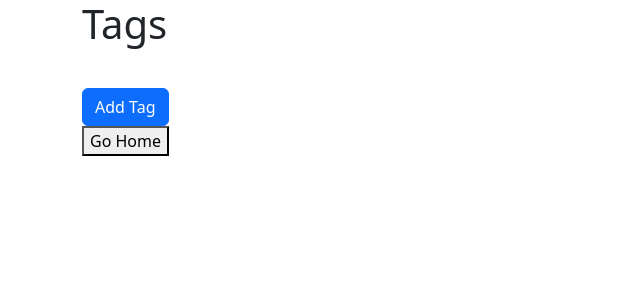
After one commit to SeldomseenSchweig/blogly, a Flask app: page /tags in a window 1280 px wide. The commit adds this page. Shown: the top 300 px of the page, without its empty margins (0-640 px from the left). Run offline with Flask 2, Linux system fonts and the light colour scheme; data that the repository does not hold is empty.

Commit message:
added tags, links on tags, forms to tag page

```diff
--- a/app.py
+++ b/app.py
@@ -4,7 +4,7 @@
 from crypt import methods
 from pdb import post_mortem
 from flask import Flask, request, redirect, render_template, flash
-from models import db, connect_db, User, Post
+from models import db, connect_db, User, Post, Tag, PostTag
 from utilities import is_empty, make_user, make_post
 from datetime import datetime
 
@@ -150,3 +150,52 @@ def delete_post(post_id):
     Post.query.filter_by(id=post_id).delete()
     db.session.commit()
     return redirect(f'/{user_id}')
+
+
+
+
+@app.route('/tags')
+def list_of_tags():
+    """ Lists all tags, with links to the tag detail page. """
+    tags = Tag.query.all()
+    return render_template('tags.html', tags=tags)
+
+
+# GET /tags/[tag-id]
+@app.route('/tags/<tag_id>')
+def show_tag_details(tag_id):
+    """Show detail about a tag. Have links to edit tag and to delete."""
+    tag = Tag.query.get(tag_id)
+    tagged_posts = tag.posts
+
+    return render_template('tag_details.html', tagged_posts=tagged_posts)
+
+
+
+# GET /tags/new
+@app.route('/tags/new')
+def show_tag_form():
+    """# Shows a form to add a new tag.."""
+
+    return render_template('new_tag_form.html')
+
+
+
+# POST /tags/new
+
+@app.route('/tags/new', methods=["POST"])
+def add_new_tag():
+    """Process add form, adds tag, and redirect to tag list."""
+    tag_name = request.form['name']
+    new_tag = Tag(name = tag_name)
+    db.session.add(new_tag)
+    db.session.commit()
+    return redirect('/tags')
+
+#
+# GET /tags/[tag-id]/edit
+# Show edit form for a tag.
+# POST /tags/[tag-id]/edit
+# Process edit form, edit tag, and redirects to the tags list.
+# POST /tags/[tag-id]/delete
+# Delete a tag.
--- a/templates/blog_post.html
+++ b/templates/blog_post.html
@@ -5,7 +5,7 @@
 <div>{{post.content}}</div>
 
 <form>
-    <button type="submit" formaction="/posts/{{post.id}}/delete" formmethod="POST">Delete Blog Post</button>
+    <button type="submit button" formaction="/posts/{{post.id}}/delete" formmethod="POST" class="btn btn-danger" >Delete Blog Post</button>
 
         <button formaction="/posts/{{post.id}}/edit" formmethod="GET">Edit Blog</button>
     <button formaction="/{{post.user_id}}" formmethod="GET">Cancel</button>
--- a/templates/details.html
+++ b/templates/details.html
@@ -12,7 +12,7 @@
         </div>
 
                 <form>
-                    <button type="submit" formaction="/user/{{user.id}}/delete" formmethod="post">Delete</button>
+                    <button formaction="/user/{{user.id}}/delete" formmethod="post" class="btn btn-danger">Delete User</button>
                     <!-- <button formaction="/user/{{user.id}}/edit">Update User</button> -->
                     <button formaction="/user/{{user.id}}/edit" formmethod="get">Update User</button>
                 </form>
--- /dev/null
+++ b/templates/tags.html
@@ -0,0 +1,19 @@
+{% extends 'base.html' %}
+
+{% block title %} List of Tags {% endblock %}
+
+{% block headline %} <h1> Tags</h1> {% endblock %}
+
+{% block main %}
+<ul>
+    {% for tag in tags %}
+       <a href="/tags/{{tag.id}}"><li>{{tag.name}}</li></a>
+        <form>
+            <button formaction="/tag/{{tag.id}}/delete" formmethod="post" class="btn btn-danger">Delete Tag</button>
+            <button formaction="/tag/{{tag.id}}/edit" formmethod="get">Edit Tag</button>
+        </form>
+    {% endfor %}
+</ul>
+<br>
+<a href="/tags/new"><button type="button" class="btn btn-primary" >Add Tag</button></a>
+{% endblock %}
```
Also changed, not shown: models.py (+12 -0 lines), templates/new_blog_post.html (+7 -5 lines), templates/new_tag_form.html (added, +22 -0 lines), templates/tag_details.html (added, +14 -0 lines).
